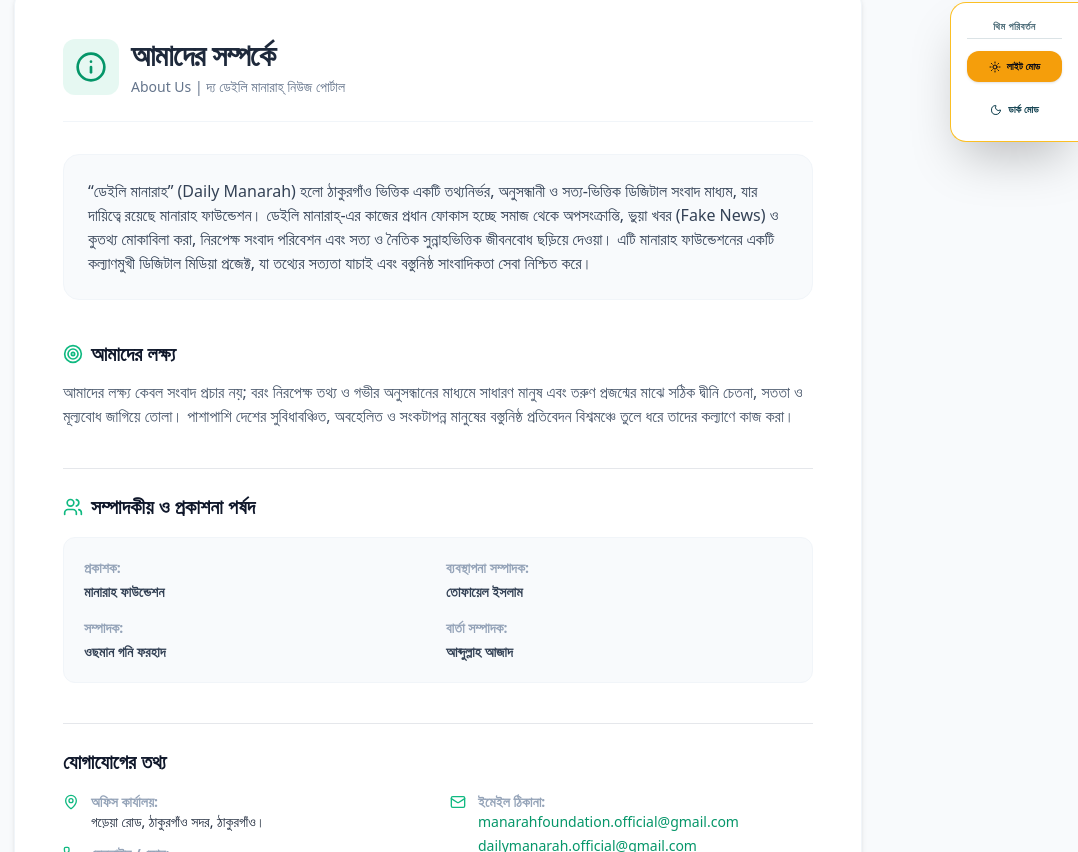
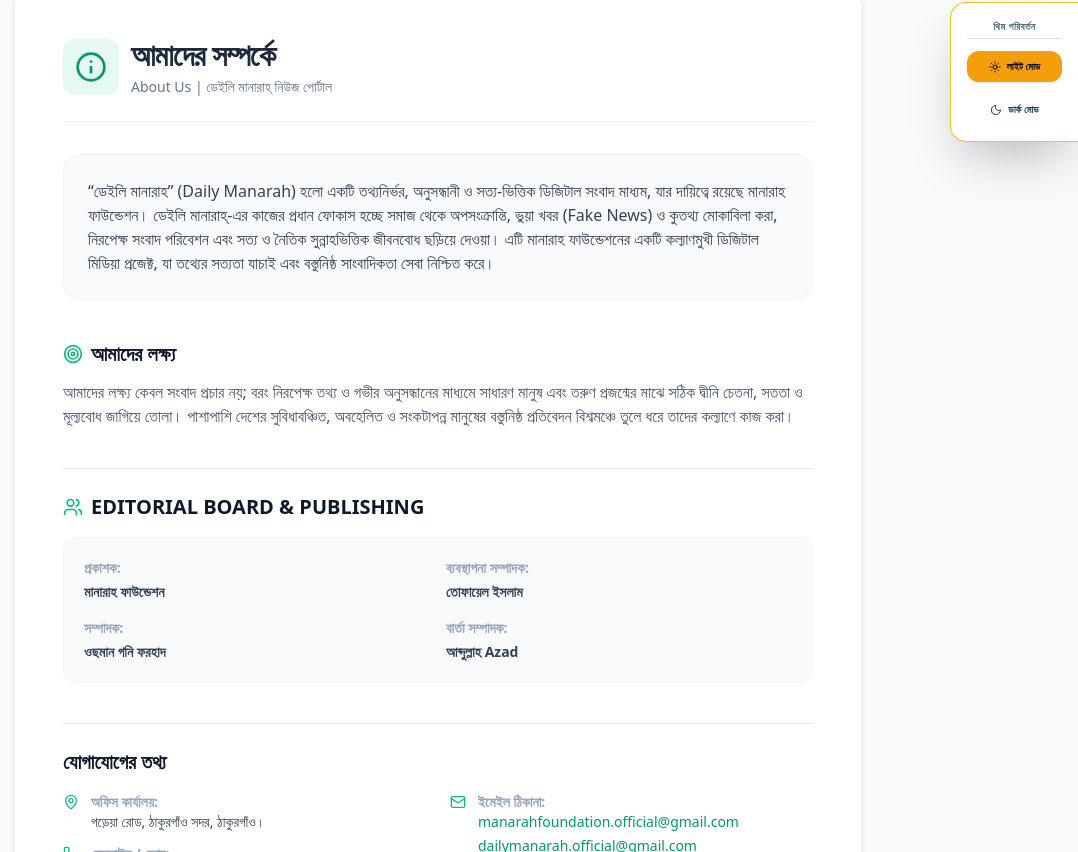
Before and after one commit to Saad7528/The-Daily-Manarah-Frontend, a Next.js app: page /about-us in a window 1280 px wide. Shown: the part 328-1180 px from the top of the page, without its empty margins (202-1280 px from the left). Built offline with nearby package versions, Linux system fonts and the light colour scheme; a web font is replaced by a local one.

Commit message:
fix(about-us): replace invalid tailwind text color classes with valid ones to resolve dark mode text visibility

```diff
--- a/src/app/about-us/page.tsx
+++ b/src/app/about-us/page.tsx
@@ -18,15 +18,15 @@
             </div>
             <div>
               <h1 className="text-3xl font-extrabold tracking-tight">আমাদের সম্পর্কে</h1>
-              <p className="text-sm text-slate-500 dark:text-slate-400 mt-1">About Us | দ্য ডেইলি মানারাহ্ নিউজ পোর্টাল</p>
+              <p className="text-sm text-slate-500 dark:text-slate-400 mt-1">About Us | ডেইলি মানারাহ্ নিউজ পোর্টাল</p>
             </div>
           </div>
 
           <div className="space-y-10 text-leading-relaxed">
             {/* Introduction */}
             <section className="bg-slate-50 dark:bg-slate-950/40 p-6 rounded-2xl border border-slate-100 dark:border-slate-900">
-              <p className="text-sm md:text-base text-slate-700 dark:text-slate-350 leading-relaxed font-medium">
-                &ldquo;ডেইলি মানারাহ&rdquo; (Daily Manarah) হলো ঠাকুরগাঁও ভিত্তিক একটি তথ্যনির্ভর, অনুসন্ধানী ও সত্য-ভিত্তিক ডিজিটাল সংবাদ মাধ্যম, যার দায়িত্বে রয়েছে মানারাহ ফাউন্ডেশন। ডেইলি মানারাহ্-এর কাজের প্রধান ফোকাস হচ্ছে সমাজ থেকে অপসংক্রান্তি, ভুয়া খবর (Fake News) ও কুতথ্য মোকাবিলা করা, নিরপেক্ষ সংবাদ পরিবেশন এবং সত্য ও নৈতিক সুন্নাহভিত্তিক জীবনবোধ ছড়িয়ে দেওয়া। এটি মানারাহ ফাউন্ডেশনের একটি কল্যাণমুখী ডিজিটাল মিডিয়া প্রজেক্ট, যা তথ্যের সত্যতা যাচাই এবং বস্তুনিষ্ঠ সাংবাদিকতা সেবা নিশ্চিত করে।
+              <p className="text-sm md:text-base text-slate-700 dark:text-slate-200 leading-relaxed font-medium">
+                &ldquo;ডেইলি মানারাহ&rdquo; (Daily Manarah) হলো একটি তথ্যনির্ভর, অনুসন্ধানী ও সত্য-ভিত্তিক ডিজিটাল সংবাদ মাধ্যম, যার দায়িত্বে রয়েছে মানারাহ ফাউন্ডেশন। ডেইলি মানারাহ্-এর কাজের প্রধান ফোকাস হচ্ছে সমাজ থেকে অপসংক্রান্তি, ভুয়া খবর (Fake News) ও কুতথ্য মোকাবিলা করা, নিরপেক্ষ সংবাদ পরিবেশন এবং সত্য ও নৈতিক সুন্নাহভিত্তিক জীবনবোধ ছড়িয়ে দেওয়া। এটি মানারাহ ফাউন্ডেশনের একটি কল্যাণমুখী ডিজিটাল মিডিয়া প্রজেক্ট, যা তথ্যের সত্যতা যাচাই এবং বস্তুনিষ্ঠ সাংবাদিকতা সেবা নিশ্চিত করে।
               </p>
             </section>
 
@@ -45,7 +45,7 @@
             <section className="space-y-4 border-t border-slate-150 dark:border-slate-800 pt-6">
               <h2 className="text-xl font-bold flex items-center space-x-2 text-slate-900 dark:text-slate-50">
                 <Users className="w-5 h-5 text-emerald-500" />
-                <span>সম্পাদকীয় ও প্রকাশনা পর্ষদ</span>
+                <span>EDITORIAL BOARD & PUBLISHING</span>
               </h2>
               <div className="grid grid-cols-1 md:grid-cols-2 gap-4 text-xs md:text-sm bg-slate-50 dark:bg-slate-950/40 p-5 rounded-xl border border-slate-100 dark:border-slate-900/50">
                 <div>
@@ -62,7 +62,7 @@
                 </div>
                 <div>
                   <span className="font-bold text-slate-400">বার্তা সম্পাদক:</span>
-                  <p className="text-slate-700 dark:text-slate-200 font-semibold mt-1">আব্দুল্লাহ আজাদ</p>
+                  <p className="text-slate-700 dark:text-slate-200 font-semibold mt-1">আব্দুল্লাহ Azad</p>
                 </div>
               </div>
             </section>
@@ -80,14 +80,14 @@
                     <MapPin className="w-4 h-4 text-emerald-500 shrink-0 mt-0.5" />
                     <div>
                       <span className="font-bold text-slate-400">অফিস কার্যালয়:</span>
-                      <p className="text-slate-750 dark:text-slate-350">গড়েয়া রোড, ঠাকুরগাঁও সদর, ঠাকুরগাঁও।</p>
+                      <p className="text-slate-700 dark:text-slate-200">গড়েয়া রোড, ঠাকুরগাঁও সদর, ঠাকুরগাঁও।</p>
                     </div>
                   </div>
                   <div className="flex items-start space-x-3">
                     <Phone className="w-4 h-4 text-emerald-500 shrink-0 mt-0.5" />
                     <div>
                       <span className="font-bold text-slate-400">হেল্পলাইন / ফোন:</span>
-                      <p className="text-slate-750 dark:text-slate-350">০১৭১৭৩৫১৬৭৪</p>
+                      <p className="text-slate-700 dark:text-slate-200">০১৭১৭৩৫১৬৭৪</p>
                     </div>
                   </div>
                 </div>
```
